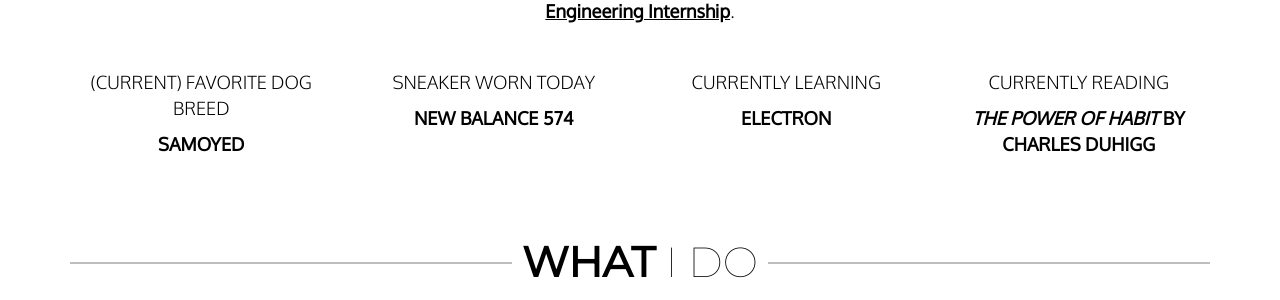
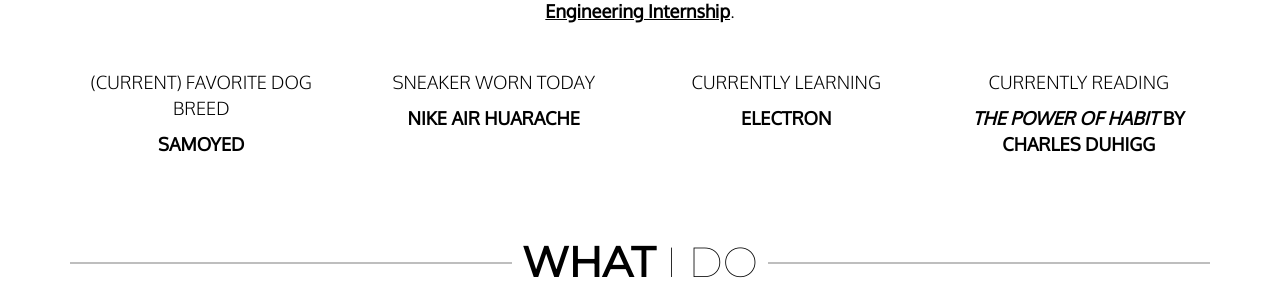
Before and after one commit to haanmiba/haanmiba.github.io, a Jekyll site: the page built from index.md, in a window 1280 px wide and 900 px high, scrolled down 1116 px. Shown: the part 154-454 px from the top of the window. Built offline with Jekyll 4.4.1, drawn with Linux system fonts in a browser that asks for light colours; nearby versions of some CDN libraries.

Commit message:
Updated sneaker

```diff
--- a/_data/about.yml
+++ b/_data/about.yml
@@ -6,7 +6,7 @@ currently:
   - action: 'seeking a'
     subject: 'Summer 2019 Software Engineering Internship'
 dog: 'Samoyed'
-sneaker: 'New Balance 574'
+sneaker: 'Nike Air Huarache'
 learning: 'Electron'
 reading:
   book: 'The Power of Habit'
```
